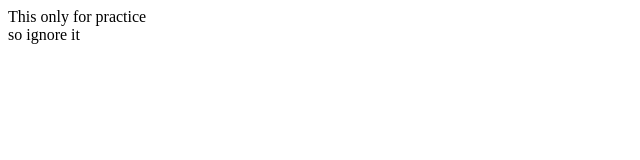
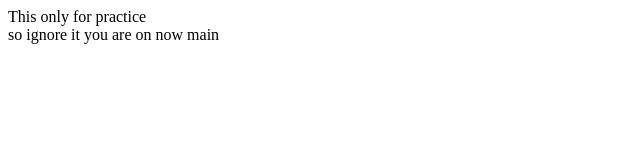
Before and after one commit to Bhosale4561/Git-Practise, a plain HTML site: page index.html in a window 1280 px wide. Shown: the whole page, without its empty margins (0-640 px from the left). Drawn offline with Linux system fonts and the light colour scheme.

Commit message:
added a message

```diff
--- a/index.html
+++ b/index.html
@@ -2,3 +2,4 @@
     <br>
     so ignore it
 </pr>
+<pr> you are on now main </pr>
```
